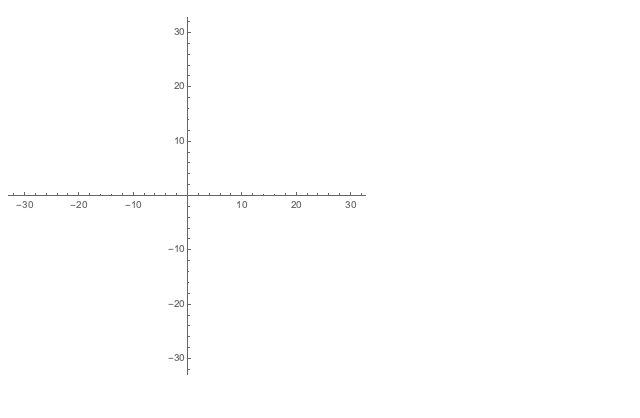
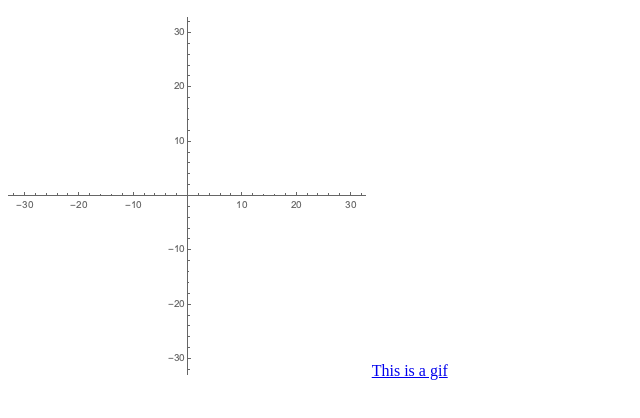
Before and after one commit to yifan0/yifan0.github.io, a plain HTML site: page research.html in a window 1280 px wide. Shown: the whole page, without its empty margins (0-640 px from the left). Drawn offline with Linux system fonts and the light colour scheme.

Commit message:
Update research.html

```diff
--- a/research.html
+++ b/research.html
@@ -3,6 +3,7 @@
   <body>
     <p>
       <img src="/3rdexpgif1.gif" alt="gif">
+      <a href="/3rdexpgif1.gif">This is a gif</a>
     </p>
   </body>
 </html>
```
